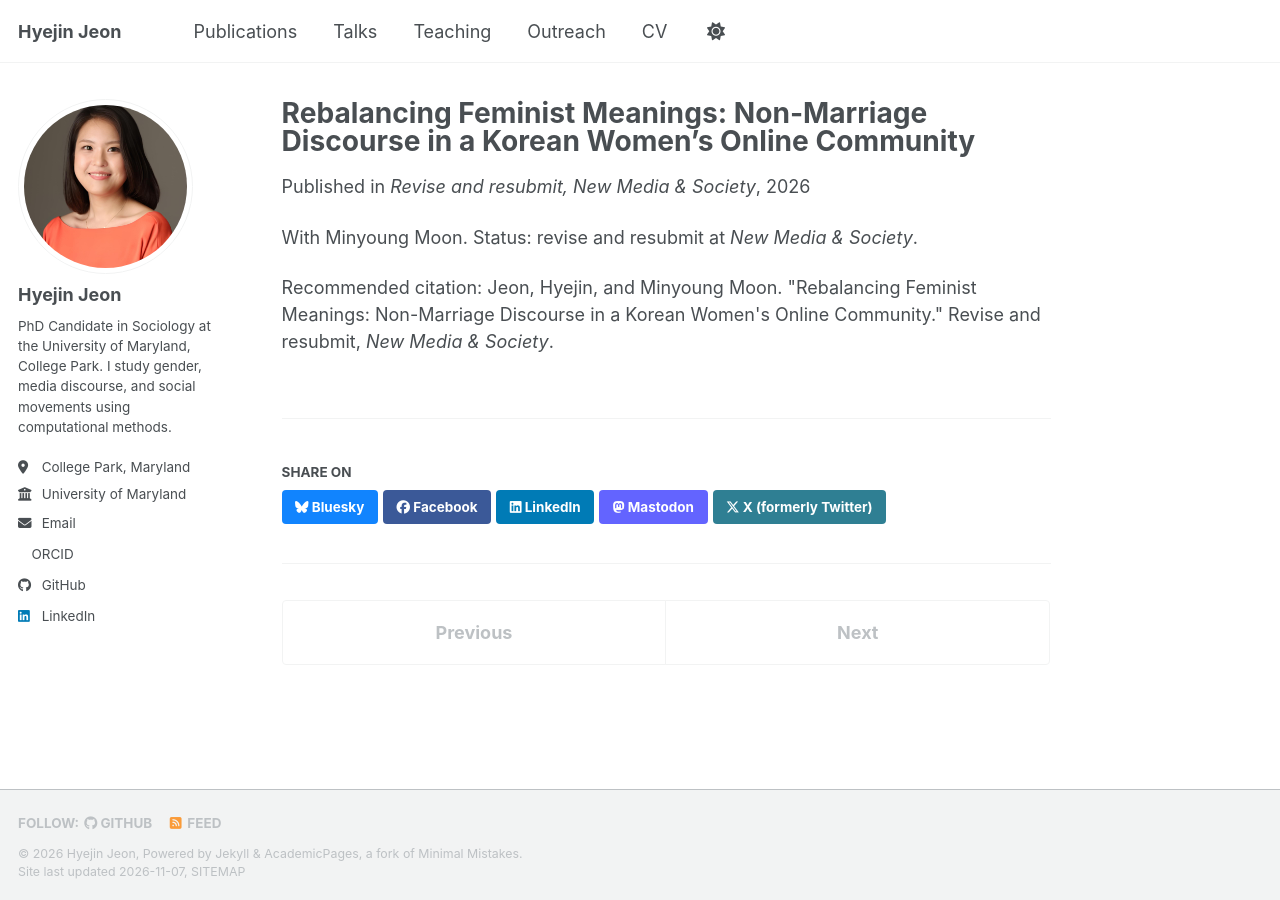
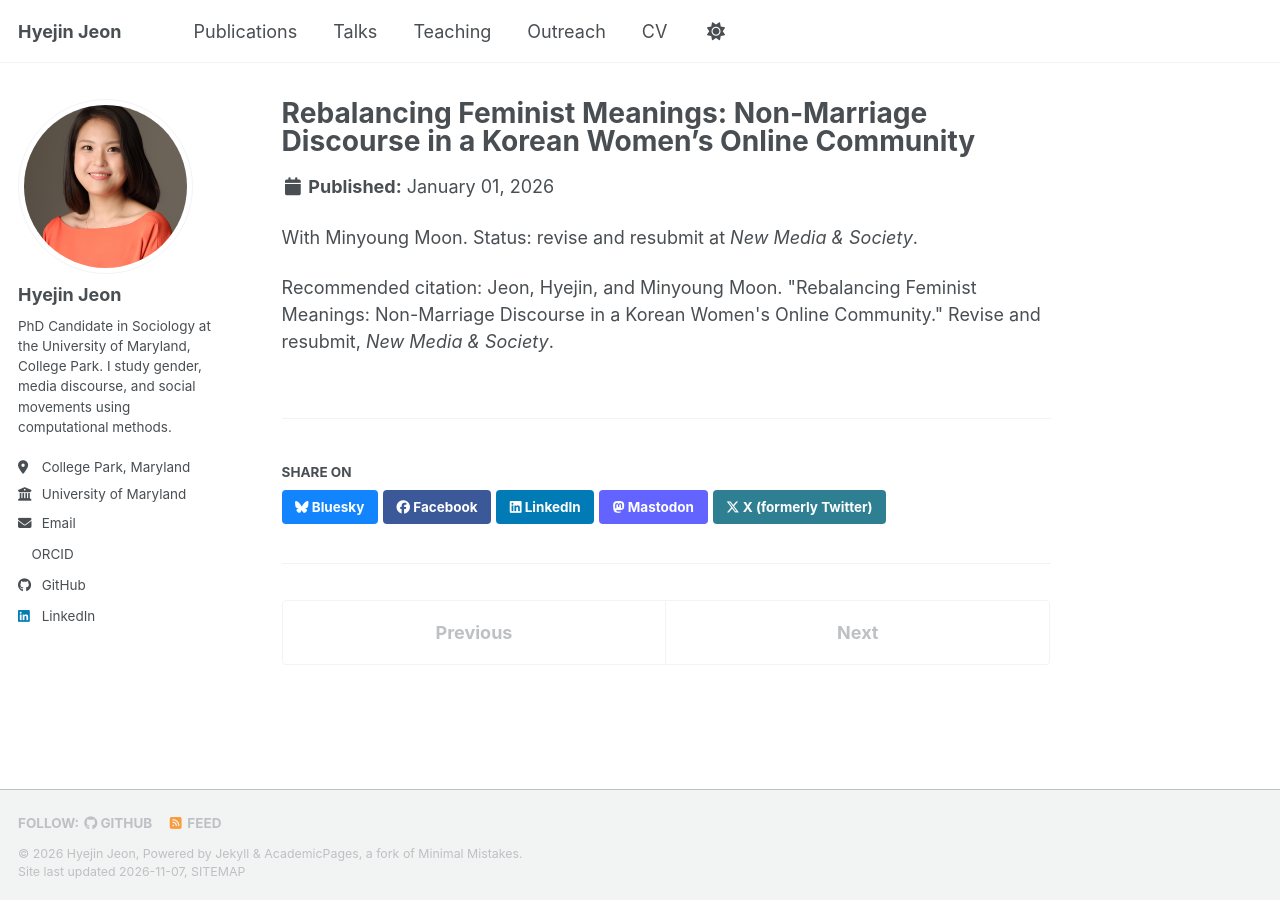
Before and after one commit to hyejin-jeon-soc/hyejin-jeon-soc.github.io, a Jekyll site: the page built from _publications/2026-01-01-rebalancing-feminist-meanings.md, in a window 1280 px wide. Built offline with Jekyll 4.4.1, drawn with Linux system fonts in a browser that asks for light colours; a script bundle is joined from its source files by our own code; a style sheet for code colours, icons or effects is not loaded.

Commit message:
Add files via upload

```diff
--- a/_publications/2026-01-01-rebalancing-feminist-meanings.md
+++ b/_publications/2026-01-01-rebalancing-feminist-meanings.md
@@ -1,10 +1,9 @@
 ---
 title: "Rebalancing Feminist Meanings: Non-Marriage Discourse in a Korean Women's Online Community"
 collection: publications
-category: workingpapers
+category: underrevision
 permalink: /publication/rebalancing-feminist-meanings
 date: 2026-01-01
-venue: 'Revise and resubmit, New Media & Society'
 citation: 'Jeon, Hyejin, and Minyoung Moon. "Rebalancing Feminist Meanings: Non-Marriage Discourse in a Korean Women''s Online Community." Revise and resubmit, <i>New Media &amp; Society</i>.'
 ---
 With Minyoung Moon. Status: revise and resubmit at *New Media & Society*.
--- a/_publications/2026-01-02-convergent-volume-divergent-framing.md
+++ b/_publications/2026-01-02-convergent-volume-divergent-framing.md
@@ -4,7 +4,6 @@ collection: publications
 category: workingpapers
 permalink: /publication/convergent-volume-divergent-framing
 date: 2026-01-02
-venue: 'Manuscript in progress'
 citation: 'Jeon, Hyejin. "Convergent Volume, Divergent Framing Across Political Ideology: Digital Feminist Mobilization and Sexual Violence Reporting in Korean News, 2000–2025." Manuscript in progress.'
 ---
 Manuscript in progress.
```
Also changed, not shown: _publications/2026-01-03-ivory-tower-mainstream-battleground.md (+0 -1 lines), _publications/2026-01-04-human-and-machine-gaze.md (+0 -1 lines), _publications/2026-01-05-from-survival-to-lifestyle.md (+0 -1 lines).
